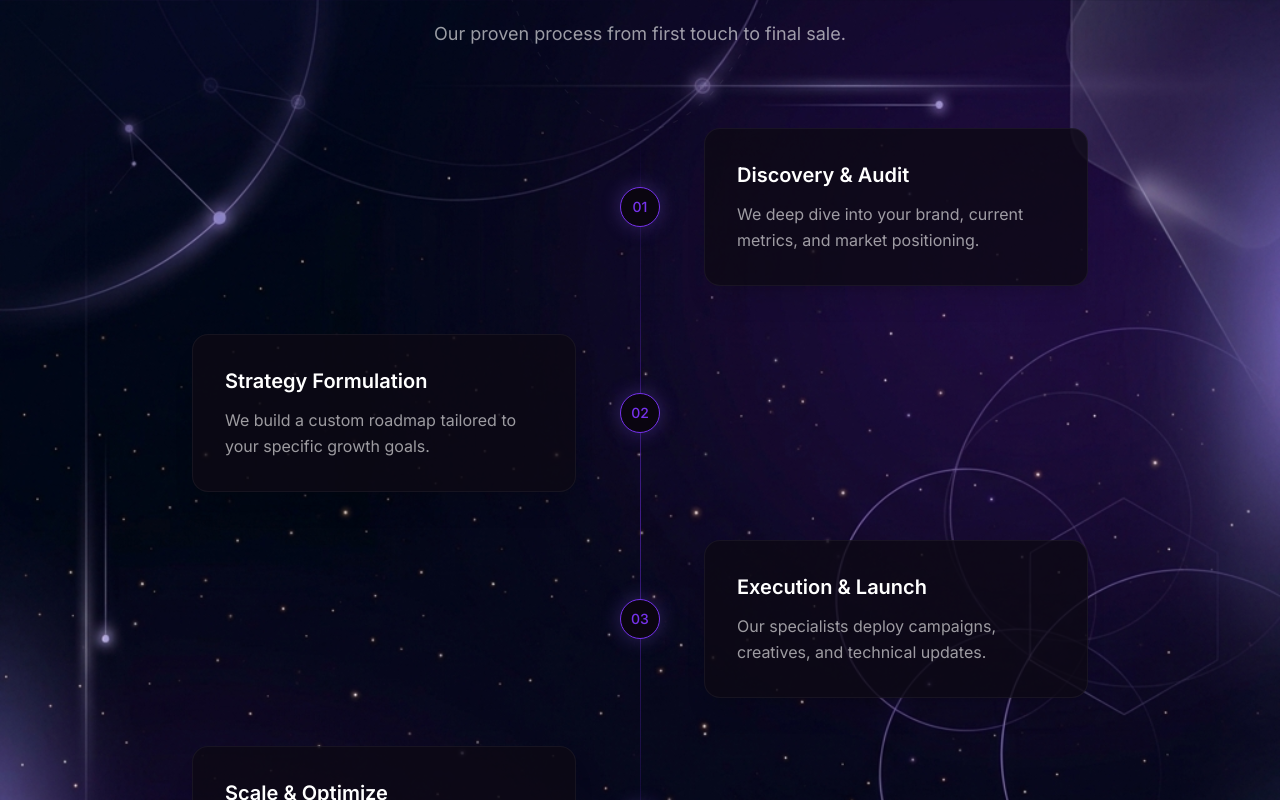
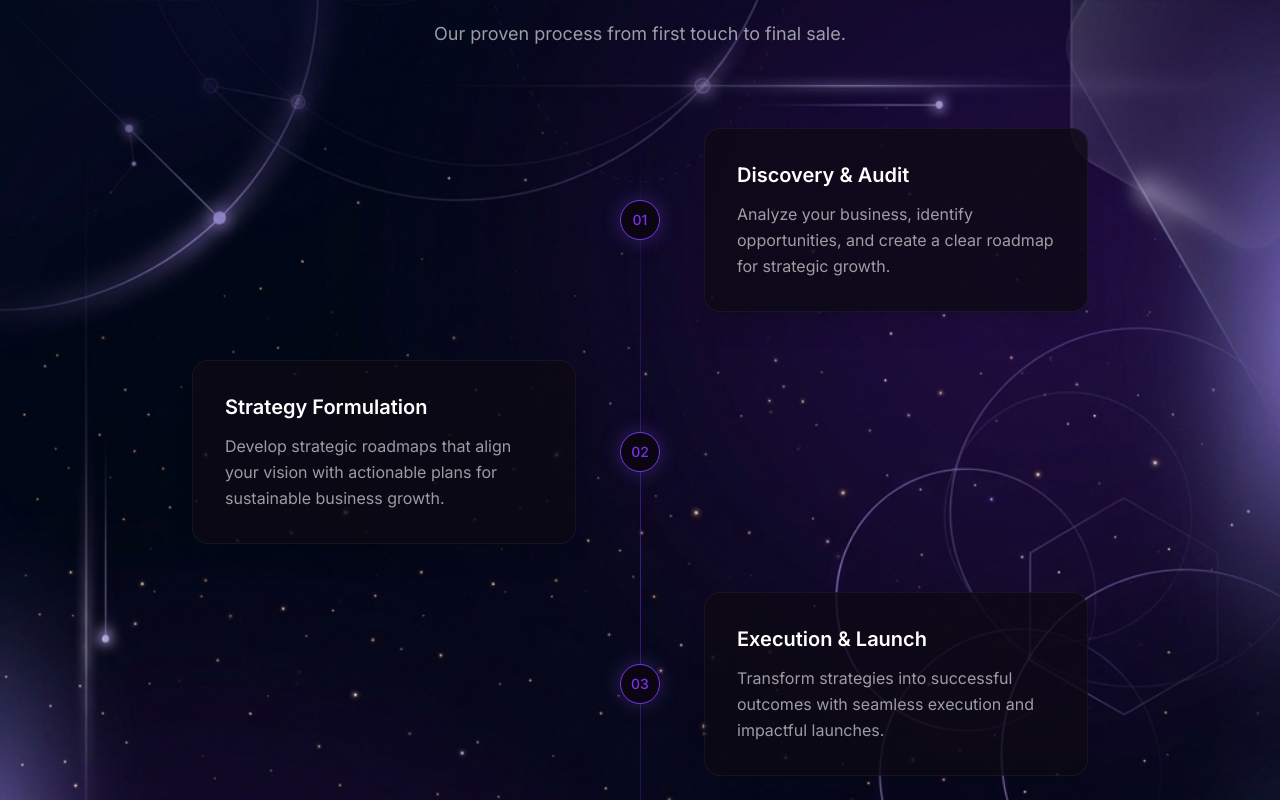
Before and after one commit to chandhirasekar/brandpanther, a Next.js app: page / in a window 1280 px wide. Shown: the part 3840-4640 px from the top of the page. Built offline with nearby package versions, Linux system fonts and the light colour scheme; a web font is replaced by a local one.

Commit message:
Update page.tsx

```diff
--- a/src/app/page.tsx
+++ b/src/app/page.tsx
@@ -242,10 +242,10 @@ export default function Home() {
 
             <div className="max-w-4xl mx-auto space-y-12 relative before:absolute before:inset-0 before:ml-5 md:before:mx-auto md:before:translate-x-0 before:h-full before:w-[1px] before:bg-gradient-to-b before:from-transparent before:via-[hsl(262,83%,56%,0.5)] before:to-transparent">
               {[
-                { step: "01", title: "Discovery & Audit", desc: "We deep dive into your brand, current metrics, and market positioning." },
-                { step: "02", title: "Strategy Formulation", desc: "We build a custom roadmap tailored to your specific growth goals." },
-                { step: "03", title: "Execution & Launch", desc: "Our specialists deploy campaigns, creatives, and technical updates." },
-                { step: "04", title: "Scale & Optimize", desc: "Continuous testing, iterating, and scaling what works best." }
+                { step: "01", title: "Discovery & Audit", desc: "Analyze your business, identify opportunities, and create a clear roadmap for strategic growth." },
+                { step: "02", title: "Strategy Formulation", desc: "Develop strategic roadmaps that align your vision with actionable plans for sustainable business growth." },
+                { step: "03", title: "Execution & Launch", desc: "Transform strategies into successful outcomes with seamless execution and impactful launches." },
+                { step: "04", title: "Scale & Optimize", desc: "Optimize performance and scale your business with strategic improvements that drive sustainable growth." }
               ].map((phase, i) => (
                 <div key={i} className="relative flex items-center justify-between md:justify-normal md:odd:flex-row-reverse group">
                   <div className="flex items-center justify-center w-10 h-10 rounded-full bg-[#0a0510] border border-[hsl(262,83%,56%)] text-[hsl(262,83%,56%)] text-sm font-medium absolute left-0 md:left-1/2 md:-translate-x-1/2 shadow-[0_0_20px_rgba(139,92,246,0.3)] z-10 transition-all duration-300 group-hover:scale-110 group-hover:bg-[hsl(262,83%,56%)] group-hover:text-white">
```
